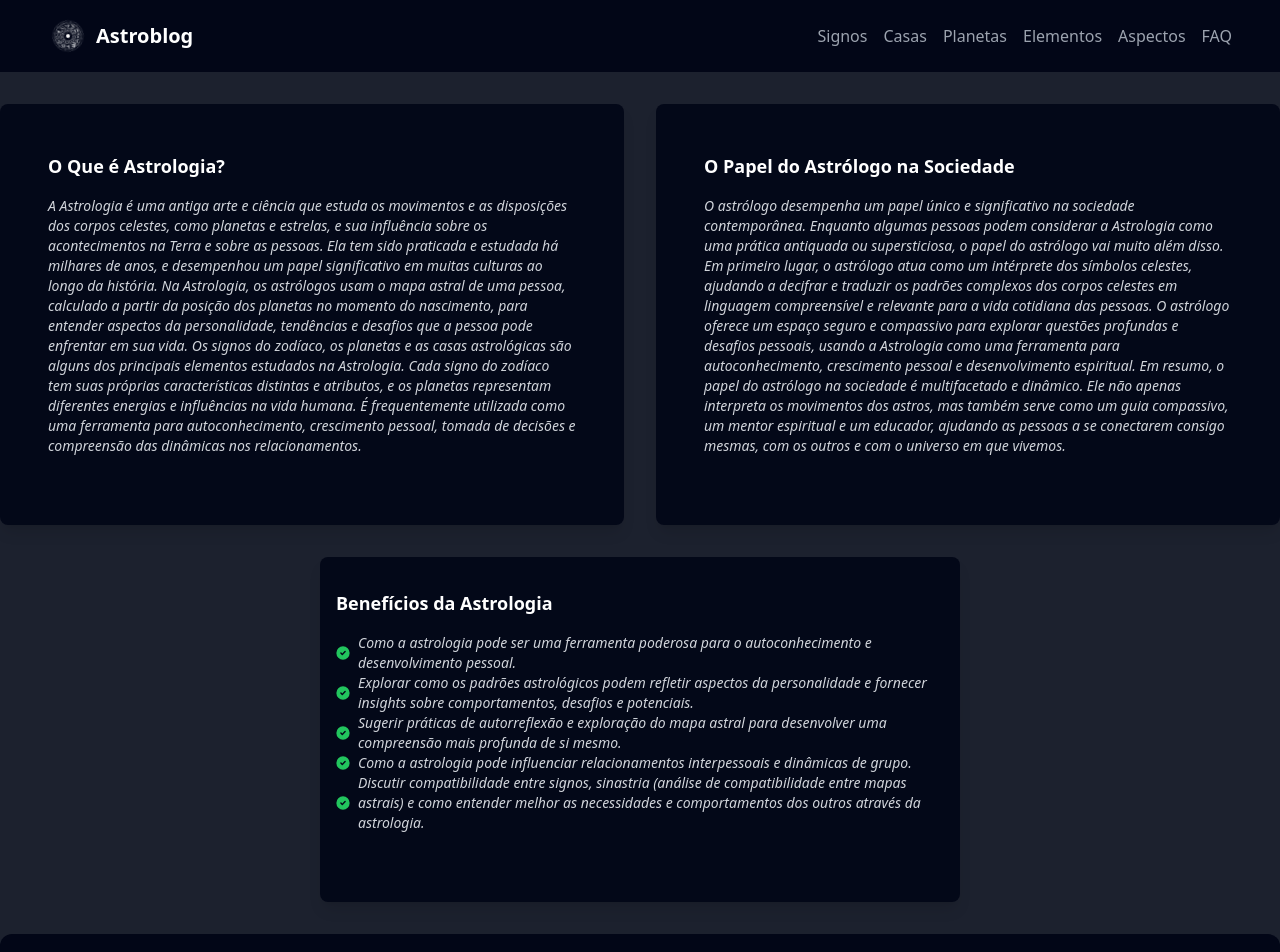
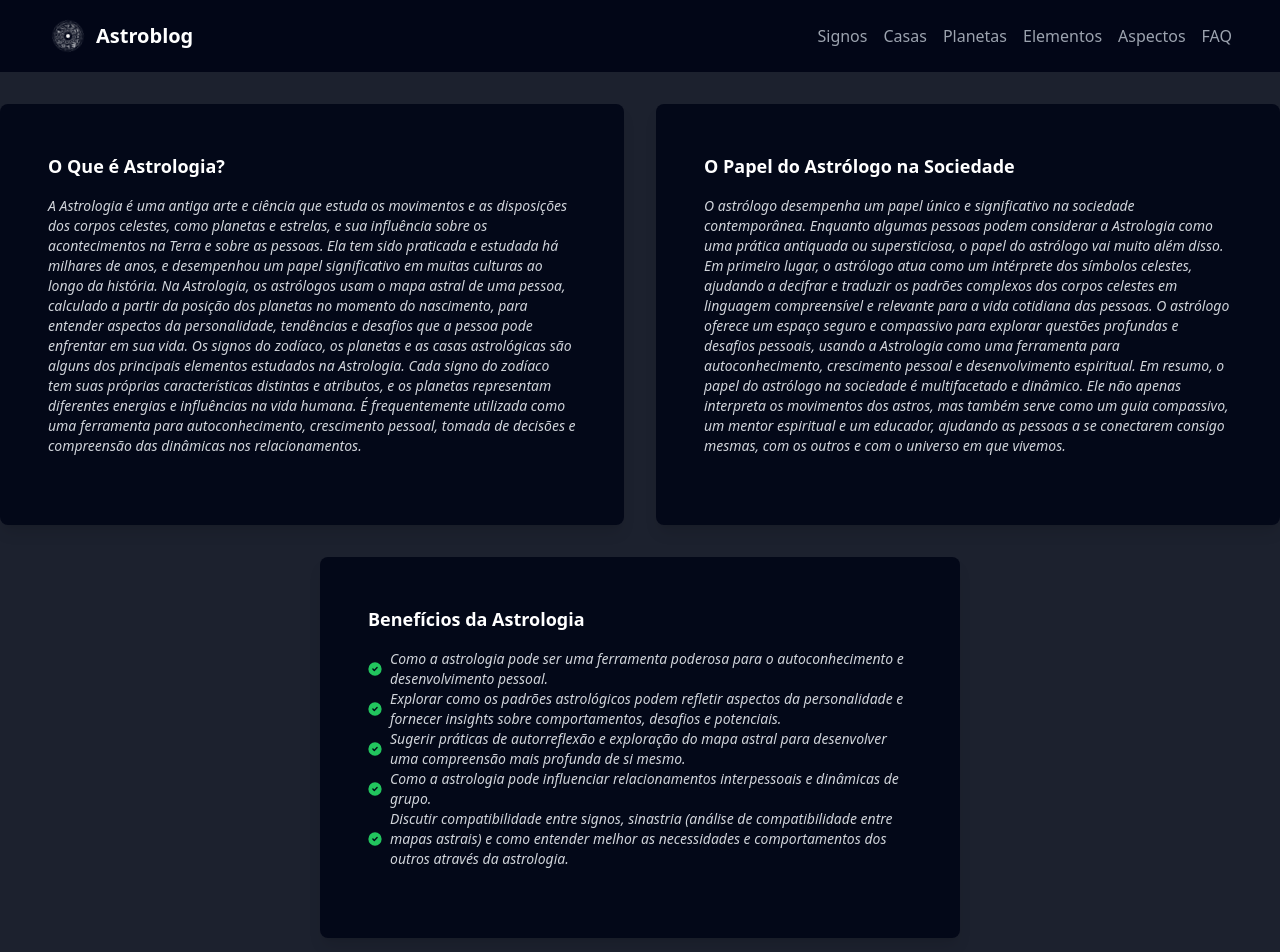
Before and after one commit to hudsonflima/astroblog, a Next.js app: page / in a window 1280 px wide. Shown: the top 952 px of the page. Built offline with nearby package versions, Linux system fonts and the light colour scheme.

Commit message:
Ajuste Artigo 03

```diff
--- a/components/Artigo03.js
+++ b/components/Artigo03.js
@@ -1,6 +1,6 @@
 const ArticleCard03 = () => {
   return (
-    <div className="bg-slate-950/90 transition-all rounded-lg shadow-lg px-4 py-8 pb-[69px] w-full md:w-1/2">
+    <div className="bg-slate-950/90 transition-all rounded-lg shadow-lg p-12 pb-[69px] w-full md:w-1/2">
       <h2 className="text-lg text-white font-bold mb-4">Benefícios da Astrologia</h2>
       <ul className="text-gray-300 list-disc list-inside text-sm italic">
         <li className="flex items-center">
```
